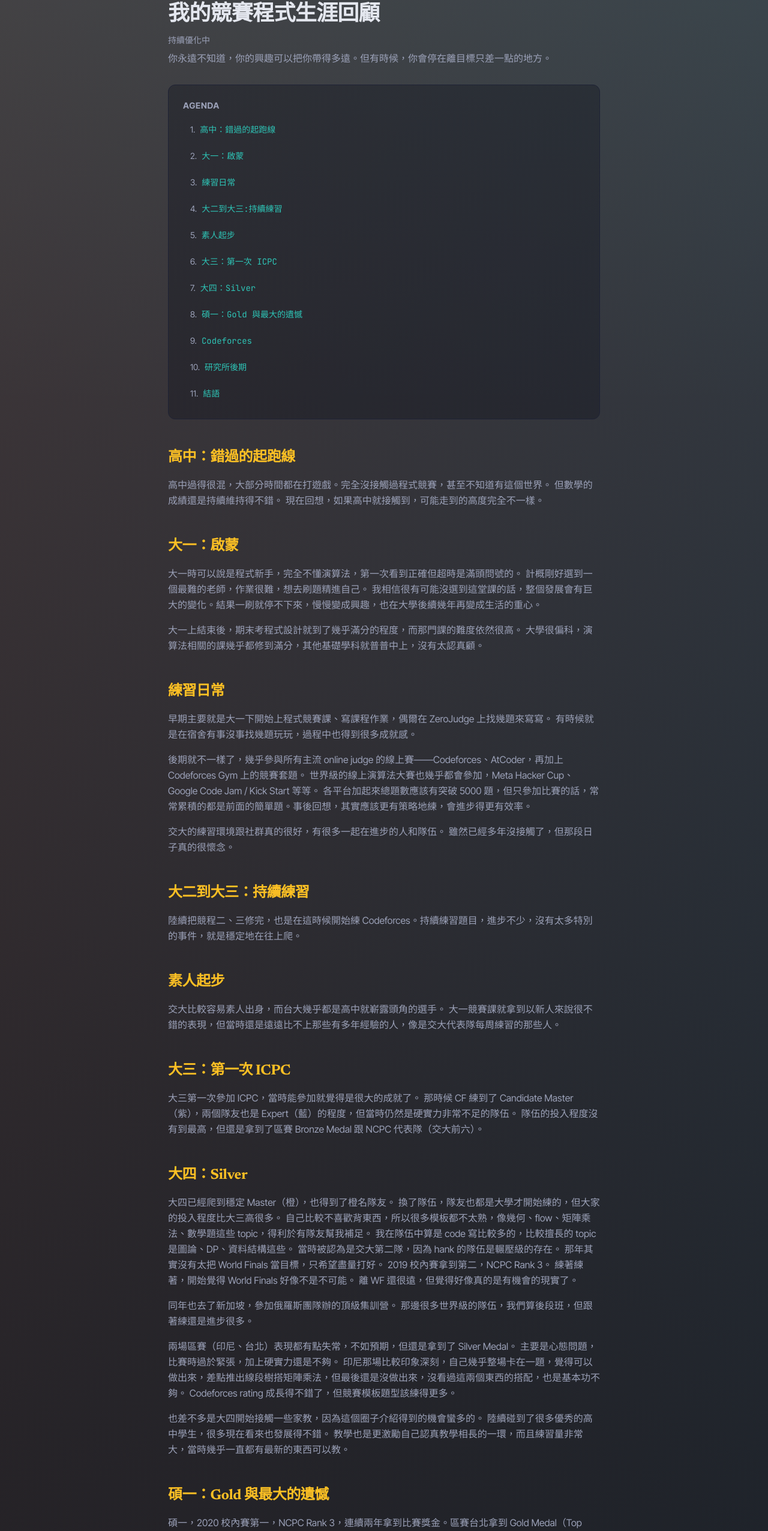
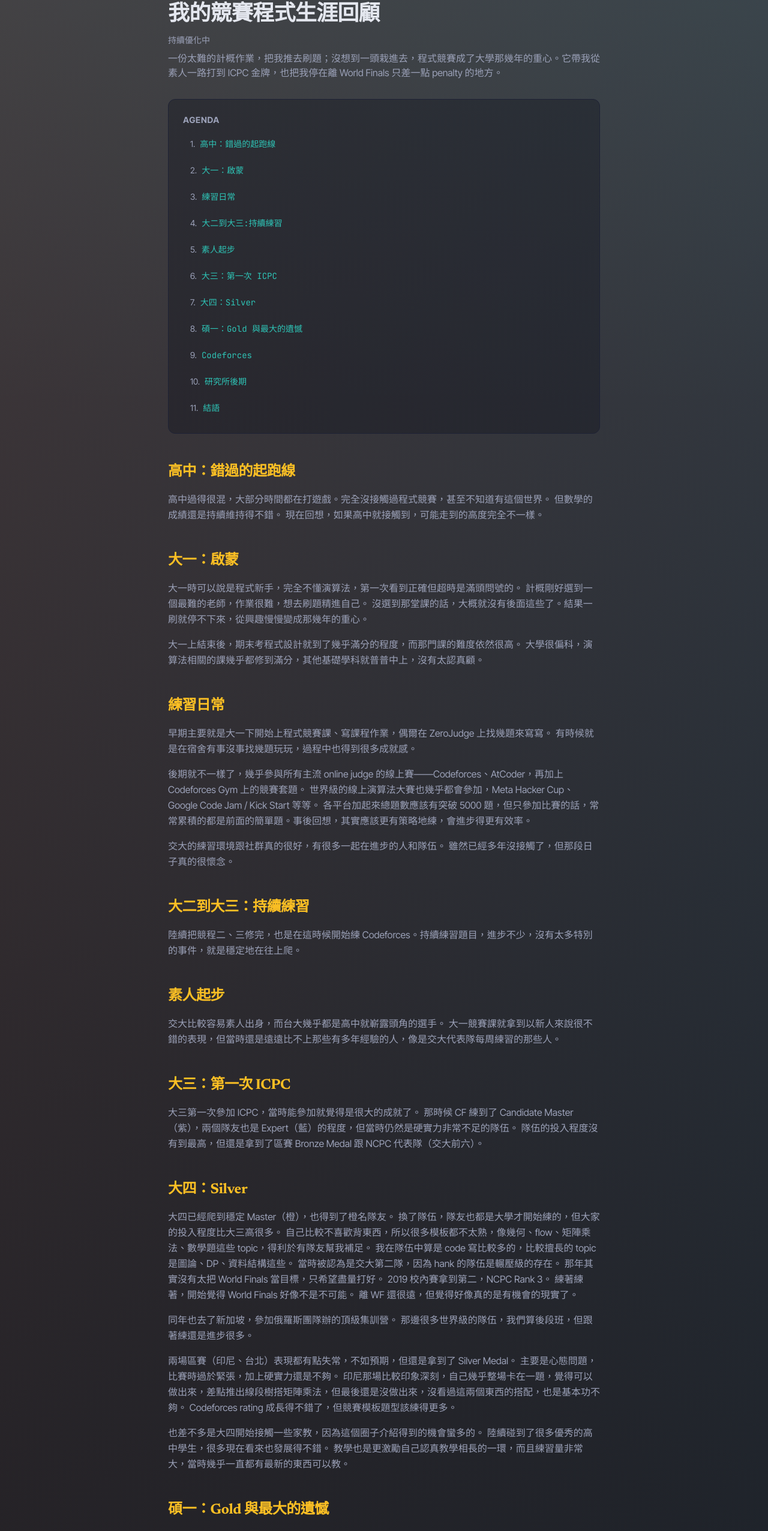
Before and after one commit to HanaYukii/hanayukii-site, a Next.js app: page /blog/cp-career-memoir in a window 1280 px wide. Shown: the part 216-2768 px from the top of the page at 60% size. Built offline with nearby package versions, Linux system fonts and the light colour scheme.

Commit message:
Revise /blog/cp-career-memoir — soften AI-tone framing, set up the final-year stakes

```diff
--- a/src/app/blog/cp-career-memoir/page.tsx
+++ b/src/app/blog/cp-career-memoir/page.tsx
@@ -48,7 +48,7 @@ export default function CpCareerMemoir() {
         </h1>
         <p className="mb-2 text-sm text-text-muted">持續優化中</p>
         <p className="mb-8 text-text-muted">
-          你永遠不知道，你的興趣可以把你帶得多遠。但有時候，你會停在離目標只差一點的地方。
+          一份太難的計概作業，把我推去刷題；沒想到一頭栽進去，程式競賽成了大學那幾年的重心。它帶我從素人一路打到 ICPC 金牌，也把我停在離 World Finals 只差一點 penalty 的地方。
         </p>
       </FadeIn>
 
@@ -105,7 +105,7 @@ export default function CpCareerMemoir() {
             <p>
               大一時可以說是程式新手，完全不懂演算法，第一次看到正確但超時是滿頭問號的。
               計概剛好選到一個最難的老師，作業很難，想去刷題精進自己。
-              我相信很有可能沒選到這堂課的話，整個發展會有巨大的變化。結果一刷就停不下來，慢慢變成興趣，也在大學後續幾年再變成生活的重心。
+              沒選到那堂課的話，大概就沒有後面這些了。結果一刷就停不下來，從興趣慢慢變成那幾年的重心。
             </p>
             <p>
               大一上結束後，期末考程式設計就到了幾乎滿分的程度，而那門課的難度依然很高。
@@ -205,7 +205,8 @@ export default function CpCareerMemoir() {
           <Heading id="gold">碩一：Gold 與最大的遺憾</Heading>
           <div className="space-y-4">
             <p>
-              碩一，2020 校內賽第一，NCPC Rank 3，連續兩年拿到比賽獎金。區賽台北拿到 Gold Medal（Top 10）。
+              碩一是我最後一年有資格打 ICPC——要拼 World Finals，就剩這一次。
+              2020 校內賽第一，NCPC Rank 3，連續兩年拿到比賽獎金。區賽台北拿到 Gold Medal（Top 10）。
               我們常常測機很認真，好幾次拿測機第一，印尼也是（完全不重要）。
             </p>
             <p>
@@ -334,12 +335,12 @@ export default function CpCareerMemoir() {
               回頭看，我的人生感覺好幾次在走歪、拉回之間反覆橫跳。
               小學國中成績很好，進了不錯的高中，然後有點混，又因為程式競賽拉回來，接著又停下來，後來進了 Google 卻不順利，到現在的盡力補救。
               希望現在是個拉回的階段。剛好在調整期可以把競賽練習撿回來，加上工作上也再度用到演算法。
-              雖然 AI 改變了很多生態，但我希望屬於我的高光時刻，很快再度到來。
+              AI 把生態翻了一輪，而我也想在 AI 浪潮再打出一段屬於自己的東西。
               而這段回顧後，也確實發現自己現在經歷了一些社會打磨，多出太多無中生有的煩惱。
-              這也是跟自己和解的一部分，努力把自己調整到舒適、適合自己的狀態。回歸自身最重要。
+              算是跟自己和解的一部分：把狀態調回舒服、適合自己的樣子。
             </p>
             <p>
-              你永遠不知道，你的興趣可以把你帶得多遠。而人生總是由不斷的小槓桿堆積，感謝每個機遇。
+              競賽那幾年，是我到現在還最想找回的狀態。
             </p>
           </div>
         </FadeIn>
```
